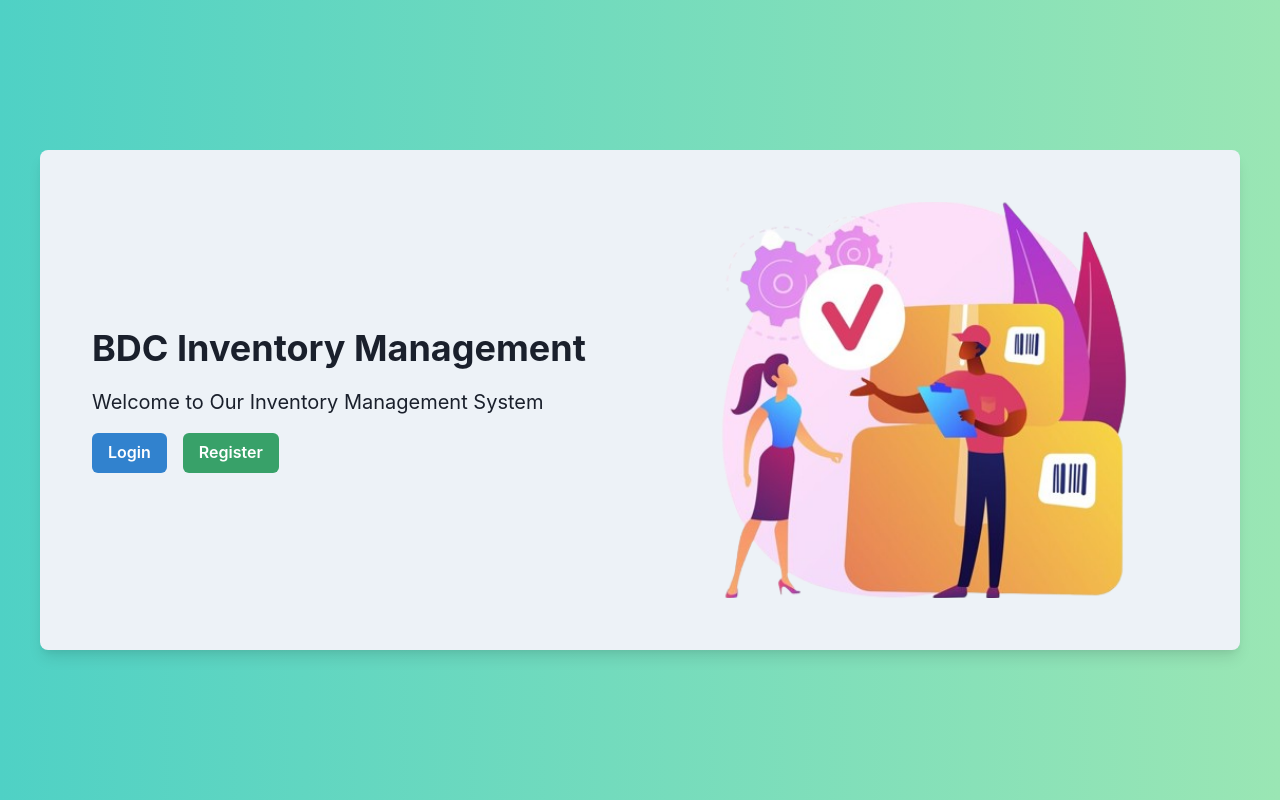
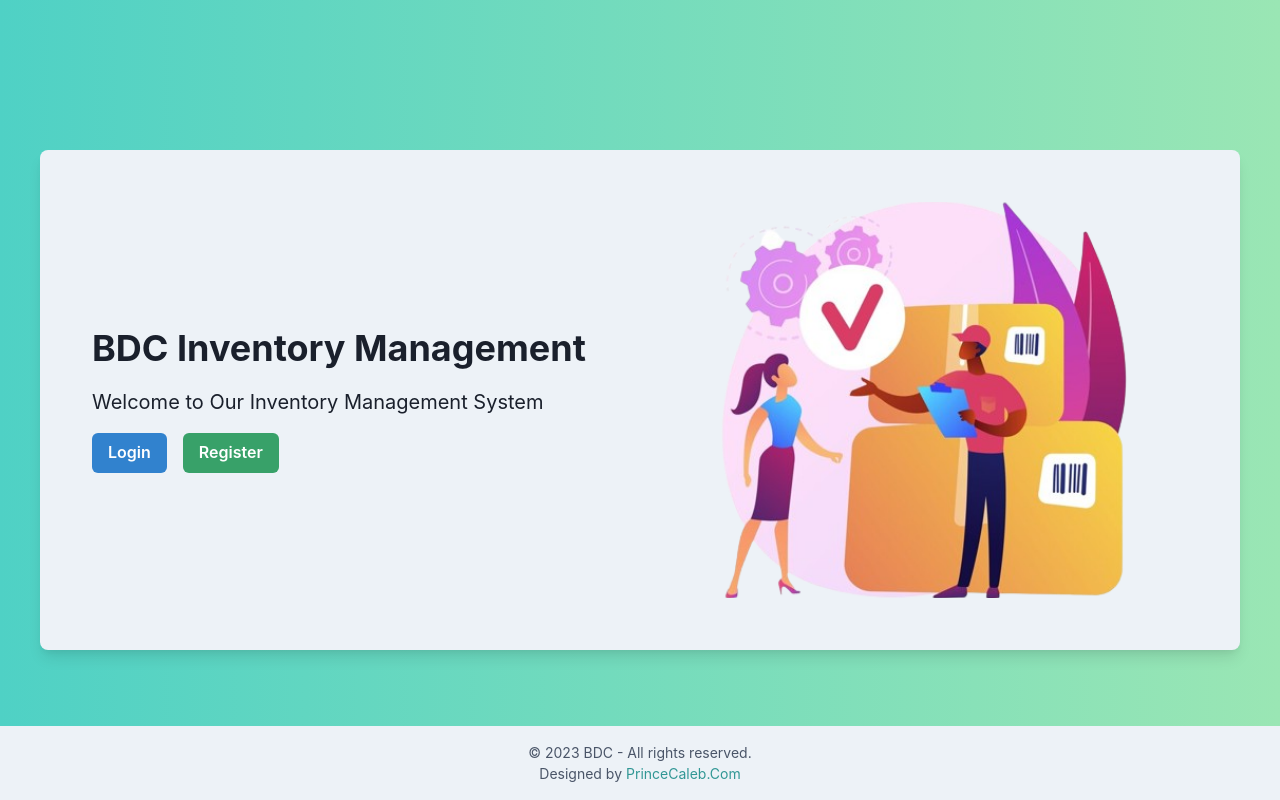
Before and after one commit to princedevcay/bdc-dashboard, a React (Vite) app: page / in a window 1280 px wide. Built offline with nearby package versions, Linux system fonts and the light colour scheme.

Commit message:
UI Fixes

```diff
--- a/src/App.jsx
+++ b/src/App.jsx
@@ -1,11 +1,12 @@
 
 import { BrowserRouter as Router, Routes, Route } from 'react-router-dom';
 import {
-  ChakraProvider,
+  ChakraProvider, VStack
 } from '@chakra-ui/react';
 import MainLayout from './components/MainLayout';
 import LandingPage from './pages/LandingPage';
 import Login from './components/Login';
+import Footer from './components/Footer';
 // ... other imports ...
 
 function App() {
@@ -18,6 +19,7 @@
           <Route path="/login" element={<Login/>}/>
         </Routes>
       </Router>
+        <Footer />
     </ChakraProvider>
   );
 }
--- a/src/components/Footer.jsx
+++ b/src/components/Footer.jsx
@@ -12,6 +12,7 @@
       bg={footerBg}
       color={textColor}
       py={4}
+      className="footer"
     >
       <Container
         maxWidth="container.xl"
--- a/src/components/Login.jsx
+++ b/src/components/Login.jsx
@@ -44,7 +44,7 @@
   };
 
   return (
-    <Flex align="center" justify="center" height="90vh" overflow="hidden" bg={useColorModeValue('gray.50', 'gray.800')}>
+    <Flex align="center" justify="center" minHeight="100vh" overflow="hidden" bg={useColorModeValue('gray.50', 'gray.800')}>
       <Box as="form" onSubmit={handleLogin} p={8} maxWidth="400px" borderWidth={1} borderRadius={8} boxShadow="lg" bg={useColorModeValue('white', 'gray.700')}>
         <VStack spacing={4} align="flex-start" w="full">
           <Heading as="h2" size="lg">Login</Heading>
--- a/src/index.css
+++ b/src/index.css
@@ -0,0 +1,7 @@
+.footer {
+    position: fixed;
+    left: 0;
+    bottom: 0;
+    width: 100%;
+    /* Other styling such as background, padding etc. */
+  }
--- a/src/pages/LandingPage.jsx
+++ b/src/pages/LandingPage.jsx
@@ -17,7 +17,7 @@
 
   return (
     <Flex
-      height="100vh"
+    minHeight="100vh"
       alignItems="center"
       justifyContent="center"
       p={5}
```
